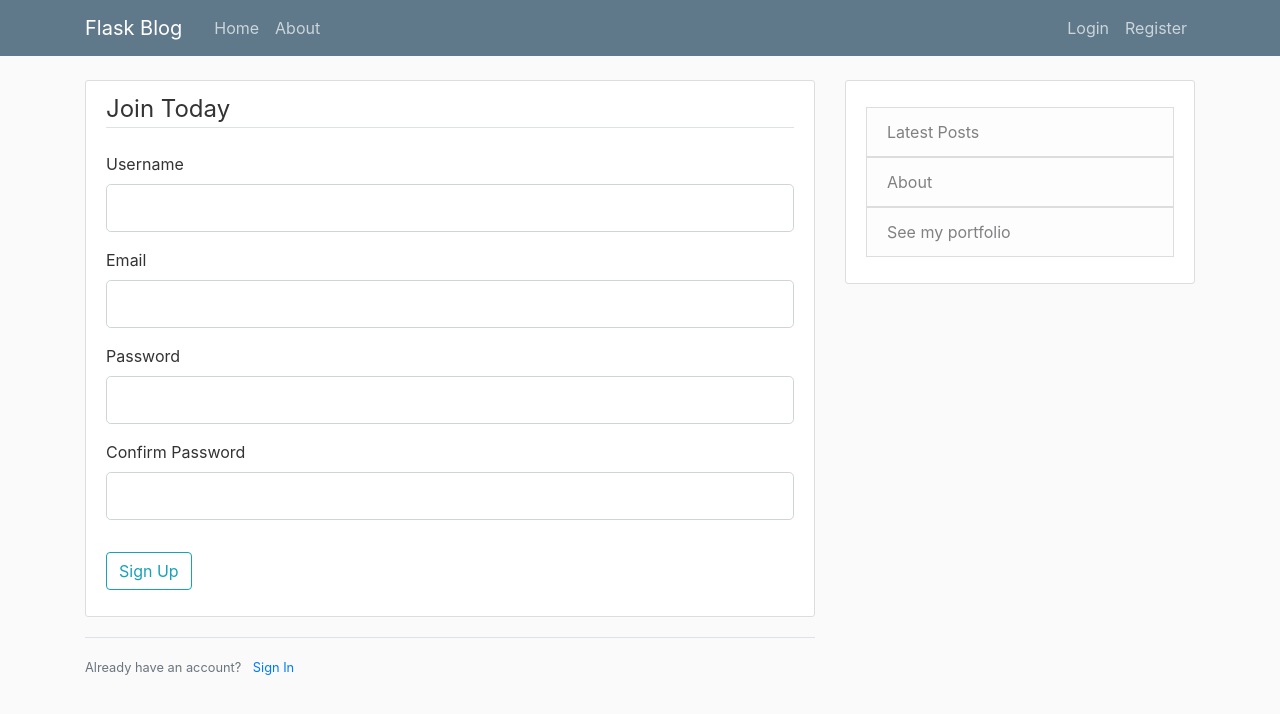
After one commit to alvarorf/flask_blog, a Flask app: page /register in a window 1280 px wide. The commit adds this page. Shown: the top 714 px of the page. Run offline with Flask 2, Linux system fonts and the light colour scheme; some libraries are stand-ins or nearby versions.

Commit message:
Added user input validation for log in and registration forms and improved sidebar

```diff
--- a/flaskblog.py
+++ b/flaskblog.py
@@ -1,5 +1,8 @@
-from flask import Flask, render_template, url_for
+from flask import Flask, render_template, url_for, flash, redirect
+from forms import RegistrationForm, LoginForm
 app = Flask(__name__)
+
+app.config['SECRET_KEY']= ''
 
 posts = [
 	{
@@ -26,5 +29,24 @@ def home():
 def about():
 	return render_template('about.html', title='About')
 
+@app.route("/register", methods=['GET','POST'])
+def register():
+	form = RegistrationForm()
+	if form.validate_on_submit():
+		flash(f'Account created for {form.username.data}!','success')
+		return redirect(url_for('home'))
+	return render_template('register.html', title='Register', form=form)
+
+@app.route("/login", methods=['GET','POST'])
+def login():
+	form = LoginForm()
+	if form.validate_on_submit():
+		if form.email.data == 'admin@blog.com' and form.password.data == 'password':
+			flash('You have been logged in!', 'success')
+			return redirect(url_for('home'))
+		else:
+			flash('Login unsuccessful. Please check username and password', 'danger')
+	return render_template('login.html', title='Login', form=form)
+
 if __name__ == '__main__':
 	app.run(debug=True)
--- /dev/null
+++ b/forms.py
@@ -0,0 +1,18 @@
+from flask_wtf import FlaskForm
+from wtforms import StringField, PasswordField, SubmitField, BooleanField
+from wtforms.validators import DataRequired, Length, Email, EqualTo
+
+class RegistrationForm(FlaskForm):
+    username = StringField('Username', validators=[DataRequired(), Length(min=4, max=20)])
+
+    email = StringField('Email', validators=[DataRequired(), Email()])
+    password = PasswordField('Password', validators=[DataRequired()])
+    confirm_password = PasswordField('Confirm Password', validators=[DataRequired(), EqualTo('password')])
+    submit = SubmitField('Sign Up')
+
+class LoginForm(FlaskForm):
+    email = StringField('Email',
+                        validators=[DataRequired(),Email()])
+    password = PasswordField('Password', validators=[DataRequired()])
+    remember = BooleanField('Remember Me')
+    submit = SubmitField('Login')
--- a/templates/layout.html
+++ b/templates/layout.html
@@ -24,13 +24,13 @@
                 </button>
                 <div class="collapse navbar-collapse" id="navbarToggle">
                 <div class="navbar-nav mr-auto">
-                    <a class="nav-item nav-link" href="/">Home</a>
-                    <a class="nav-item nav-link" href="/about">About</a>
+                    <a class="nav-item nav-link" href="{{ url_for('home') }}">Home</a>
+                    <a class="nav-item nav-link" href="{{ url_for('about') }}">About</a>
                 </div>
                 <!-- Navbar Right Side -->
                 <div class="navbar-nav">
-                    <a class="nav-item nav-link" href="/login">Login</a>
-                    <a class="nav-item nav-link" href="/register">Register</a>
+                    <a class="nav-item nav-link" href="{{ url_for('login') }}">Login</a>
+                    <a class="nav-item nav-link" href="{{ url_for('register') }}">Register</a>
                 </div>
                 </div>
             </div>
@@ -40,14 +40,23 @@
         <main role="main" class="container">
             <div class="row">
               <div class="col-md-8">
+                  {% with messages = get_flashed_messages(with_categories=true) %}
+                    {% if messages %}
+                        {% for category, message in messages %}
+                            <div class="alert alert-{{ category }}">
+                                {{ message }}
+                            </div>
+                        {% endfor %}
+                    {% endif %}
+                  {% endwith %}
                 {% block content %}{% endblock %}
               </div>
               <div class="col-md-4">
                 <div class="content-section">
                   <p class='text-muted'>
                     <ul class="list-group">
-                      <li class="list-group-item list-group-item-light">Latest Posts</li>
-                      <li class="list-group-item list-group-item-light">About</li>
+                      <a href="{{ url_for('home') }}"><li class="list-group-item list-group-item-light">Latest Posts</li></a>
+                      <a href="{{ url_for('about') }}"><li class="list-group-item list-group-item-light">About</li></a>
                       <a href="https://alvarorf.github.io/cv"><li class="list-group-item list-group-item-light">See my portfolio</li></a>
                     </ul>
                   </p>
--- /dev/null
+++ b/templates/register.html
@@ -0,0 +1,75 @@
+{% extends "layout.html" %}
+{% block content %}
+    <div class="content-section">
+        <form method="POST" action="">
+            {{ form.hidden_tag() }}
+            <fieldset class="form-group">
+                <legend class="border-bottom mb-4">Join Today</legend>
+                <div class="form-group">
+                    {{ form.username.label(class="form-control-label") }}
+
+                    {% if form.username.errors %}
+                        {{ form.username(class="form-control form-control-lg is-invalid") }}
+                        <div class="invalid-feedback">
+                            {% for error in form.username.errors %}
+                                <span>{{ error }}</span>
+                            {% endfor %}
+                        </div>
+
+                    {% else %}
+                        {{ form.username(class="form-control form-control-lg") }}
+                    {% endif %}
+
+
+                </div>
+                <div class="form-group">
+                    {{ form.email.label(class="form-control-label") }}
+                    {% if form.email.errors %}
+                        {{ form.email(class="form-control form-control-lg is-invalid") }}
+                        <div class="invalid-feedback">
+                            {% for error in form.email.errors %}
+                                <span>{{ error }}</span>
+                            {% endfor %}
+                        </div>
+                    {% else %}
+                        {{ form.email(class="form-control form-control-lg") }}
+                    {% endif %}
+                </div>
+                <div class="form-group">
+                    {{ form.password.label(class="form-control-label") }}
+                    {% if form.password.errors %}
+                        {{ form.password(class="form-control form-control-lg is-invalid") }}
+                        <div class="invalid-feedback">
+                            {% for error in form.password.errors %}
+                                <span>{{ error }}</span>
+                            {% endfor %}
+                        </div>
+                    {% else %}
+                        {{ form.password(class="form-control form-control-lg") }}
+                    {% endif %}
+                </div>
+                <div class="form-group">
+                    {{ form.confirm_password.label(class="form-control-label") }}
+                    {% if form.confirm_password.errors %}
+                        {{ form.confirm_password(class="form-control form-control-lg is-invalid") }}
+                        <div class="invalid-feedback">
+                            {% for error in form.confirm_password.errors %}
+                                <span>{{ error }}</span>
+                            {% endfor %}
+                        </div>
+                    {% else %}
+                        {{ form.confirm_password(class="form-control form-control-lg") }}
+                    {% endif %}
+                </div>
+            </fieldset>
+            <div class="form-group">
+                {{ form.submit(class="btn btn-outline-info") }}
+            </div>
+        </form>
+    </div>
+    <div class="border-top pt-3">
+        <small class="text-muted">
+            Already have an account? <a class="ml-2" href="{{ url_for('login') }}">Sign In</a>
+        </small>
+    </div>
+{% endblock content %}
```
Also changed, not shown: templates/login.html (added, +53 -0 lines).
